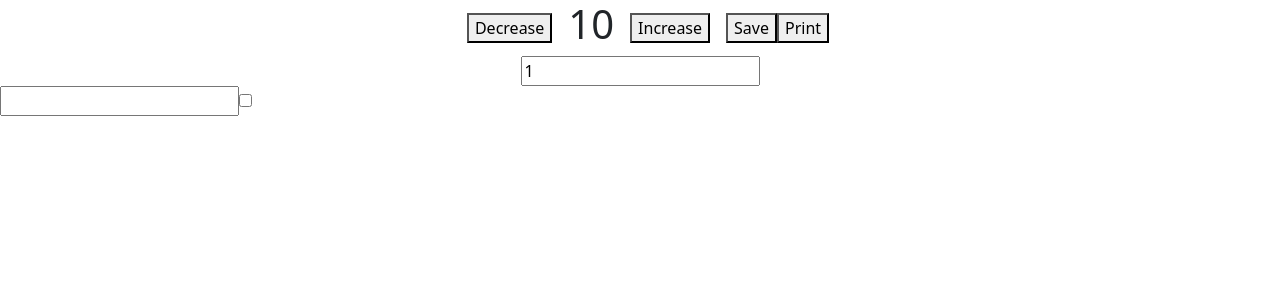
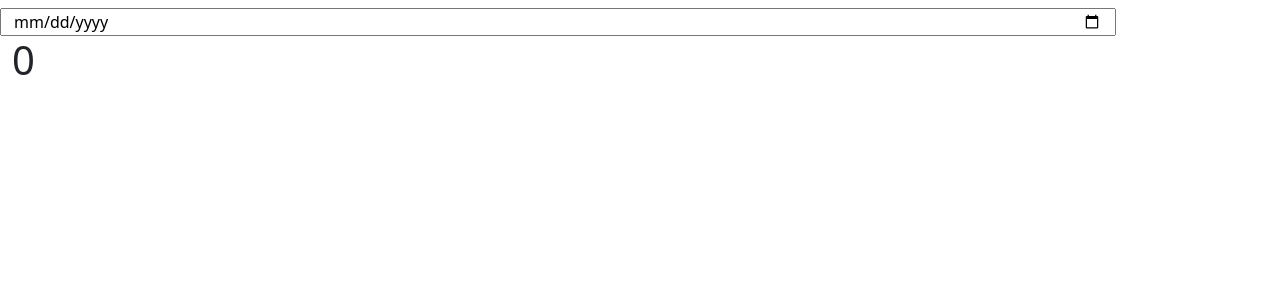
Before and after one commit to yuvraj-humanli/test, an Angular app: page /quote in a window 1280 px wide. Before the commit this address led to /. Shown: the top 300 px of the page. Built offline with nearby package versions, Linux system fonts and the light colour scheme.

Commit message:
Feature: added quotes component, in which random quotes are generated on every reload

```diff
--- a/src/app/app-routing.module.ts
+++ b/src/app/app-routing.module.ts
@@ -1,9 +1,12 @@
 import { NgModule } from '@angular/core';
 import { RouterModule, Routes } from '@angular/router';
 import { HomeComponent } from './components/home/home.component';
+import { QuotesComponent } from './components/quotes/quotes.component';
+import { TestComponent } from './components/test/test.component';
 
 const routes: Routes = [
-  { path: "", component: HomeComponent}
+  { path: "", component: TestComponent},
+  { path: "quote", component: QuotesComponent}
 ];
 
 @NgModule({
--- a/src/app/app.component.html
+++ b/src/app/app.component.html
@@ -1 +1 @@
-<app-test></app-test>
+<router-outlet></router-outlet>
--- /dev/null
+++ b/src/app/components/quotes/quotes.component.html
@@ -0,0 +1,12 @@
+<!-- <button class="btn btn-primary" (click)="getQuote()">Get Quote</button> -->
+
+<div class=" row container d-flex justify-content-center">
+    <h1 class="col-lg-12">{{quote}}</h1>
+    <input #date type="date" (change)="dateSelect(date.value)">
+    <div>
+        <h1>{{total}}</h1>
+    </div>
+    <div *ngFor="let i of spends">
+        <h1> {{i}}</h1>
+    </div>
+</div>
--- /dev/null
+++ b/src/app/components/quotes/quotes.component.ts
@@ -0,0 +1,47 @@
+import { Component, OnInit } from '@angular/core';
+import { DataService } from 'src/app/services/data.service';
+
+@Component({
+  selector: 'app-quotes',
+  templateUrl: './quotes.component.html',
+  styleUrls: ['./quotes.component.css']
+})
+export class QuotesComponent implements OnInit{
+  quote = "";
+  spends = [];
+  total = 0;
+  constructor(
+    private data: DataService
+  ) { }
+
+  ngOnInit(): void {
+      // this.data.getData().subscribe({
+      //   next: (res: any) => {
+      //     this.quote = res.content;
+      //     console.log(res);
+
+      //   }, error: (err: any) => {
+      //     console.log("Error", err);
+
+      //   }
+      // })
+  }
+
+  dateSelect(date:any){
+    const newDate = new Date(date);
+    date = (newDate.getMonth()+1)+'/'+newDate.getDate()+'/'+newDate.getFullYear();
+    this.data.getSpends(date).subscribe({
+      next : (res:any) => {
+        this.total = res.data;
+        this.spends = res.sources;
+
+      },error: (err: any) => {
+        console.log("Error", err);
+
+      }
+    })
+
+  }
+
+
+}
--- /dev/null
+++ b/src/app/services/data.service.ts
@@ -0,0 +1,21 @@
+import { HttpClient } from '@angular/common/http';
+import { Injectable } from '@angular/core';
+
+@Injectable({
+  providedIn: 'root'
+})
+export class DataService {
+
+  constructor(
+    private http: HttpClient
+  ) { }
+  getSpends(date:string){
+    return this.http.post("https://flats.pythonanywhere.com/api/v1/finances/get-spend", {
+      "date": date,
+    })
+  }
+
+  getData() {
+    return this.http.get("https://api.quotable.io/random")
+  }
+}
```
Also changed, not shown: src/app/app.module.ts (+8 -3 lines), src/app/components/quotes/quotes.component.css (added), 2 other files (tests, documents, lock files or other folders).
